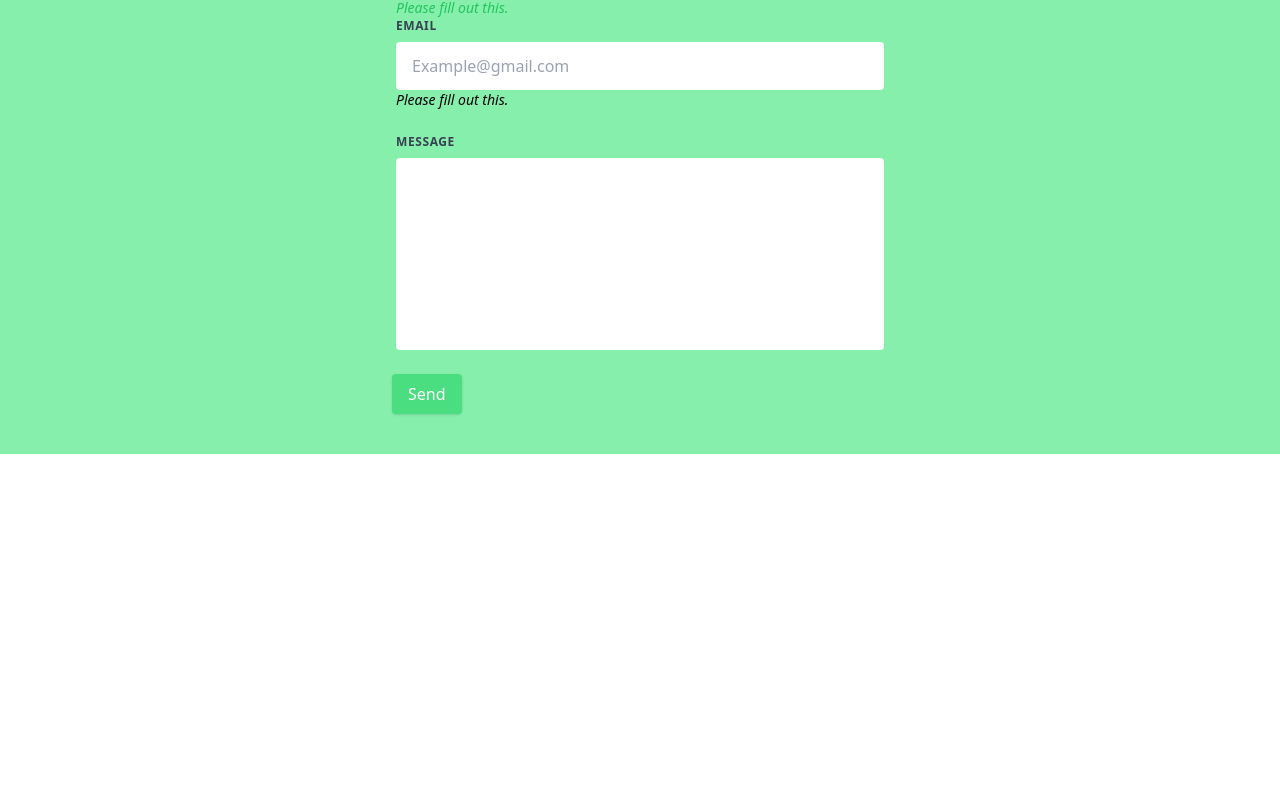
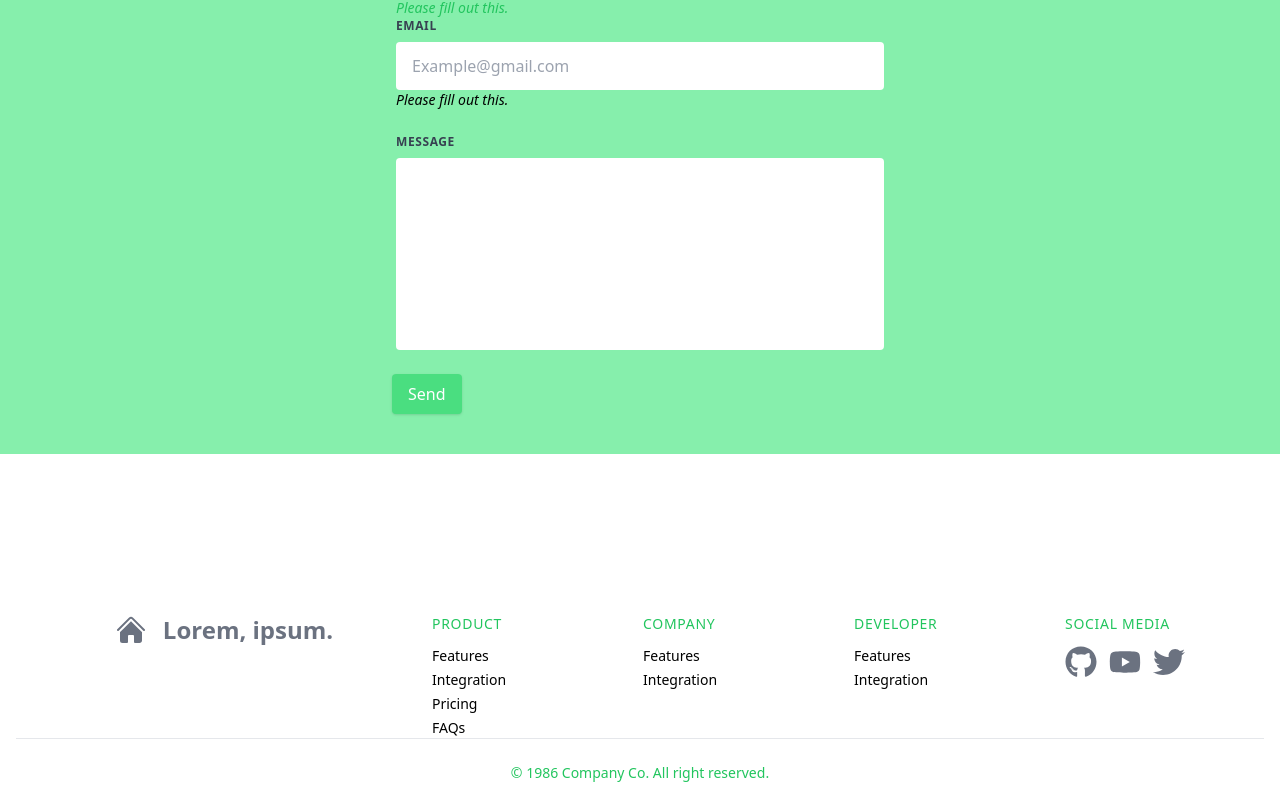
Before and after one commit to mehradi-github/ref-real-estate, a React (Create React App) app: page / in a window 1280 px wide. Shown: the part 4198-5005 px from the top of the page. Before the commit the page ends 4652 px from the top, so only its background shows below. Built offline with nearby package versions, Linux system fonts and the light colour scheme.

Commit message:
Adding footer section

```diff
--- a/package.json
+++ b/package.json
@@ -5,6 +5,10 @@
   "private": true,
   "dependencies": {
     "-": "^0.0.1",
+    "@fortawesome/fontawesome-svg-core": "^6.3.0",
+    "@fortawesome/free-brands-svg-icons": "^6.3.0",
+    "@fortawesome/free-solid-svg-icons": "^6.3.0",
+    "@fortawesome/react-fontawesome": "^0.2.0",
     "@headlessui/react": "^1.7.12",
     "@heroicons/react": "^2.0.16",
     "@testing-library/jest-dom": "^5.16.5",
--- a/src/App.tsx
+++ b/src/App.tsx
@@ -8,6 +8,7 @@ import {
   Title,
   Client,
   Contact,
+  Footer,
 } from "./features/sections";
 
 function App() {
@@ -25,6 +26,7 @@ function App() {
       <Client />
       <Title title="Contact Us" />
       <Contact />
+      <Footer />
     </Fragment>
   );
 }
--- /dev/null
+++ b/src/features/sections/Footer.tsx
@@ -0,0 +1,96 @@
+import React, { FC } from "react";
+import { HomeIcon } from "@heroicons/react/24/solid";
+import { FontAwesomeIcon } from "@fortawesome/react-fontawesome";
+// import { faCoffee } from "@fortawesome/free-solid-svg-icons";
+import {
+  faYoutube,
+  faGithub,
+  faTwitter,
+} from "@fortawesome/free-brands-svg-icons";
+
+const Footer: FC = () => {
+  return (
+    <footer className="px-4 pt-40 divide-y">
+      <div className="container flex flex-col justify-between mx-auto space-y-8 lg:flex-row lg:space-y-0">
+        <div className="lg:w-1/3">
+          <a href="" className="flex justify-center ">
+            <div className="flex w-12 h-12">
+              <HomeIcon className="h-8 w-8 mr-2 text-gray-500" />
+            </div>
+            <span className=" font-semibold text-gray-500 text-2xl">
+              Lorem, ipsum.
+            </span>
+          </a>
+        </div>
+
+        <div className=" grid grid-cols-2 gap-x-3 gap-y-8 text-sm sm:grid-cols-4 lg:w-2/3">
+          <div className="space-y-3">
+            <h3 className="text-green-500 uppercase tracking-wider">Product</h3>
+            <ul className="space-y-1">
+              <li>
+                <a href="">Features</a>
+              </li>
+              <li>
+                <a href="">Integration</a>
+              </li>
+              <li>
+                <a href="">Pricing</a>
+              </li>
+              <li>
+                <a href="">FAQs</a>
+              </li>
+            </ul>
+          </div>
+          <div className="space-y-3">
+            <h3 className="text-green-500 uppercase tracking-wider">Company</h3>
+            <ul className="space-y-1">
+              <li>
+                <a href="">Features</a>
+              </li>
+              <li>
+                <a href="">Integration</a>
+              </li>
+            </ul>
+          </div>
+          <div className="space-y-3">
+            <h3 className="text-green-500 uppercase tracking-wider">
+              Developer
+            </h3>
+            <ul className="space-y-1">
+              <li>
+                <a href="">Features</a>
+              </li>
+              <li>
+                <a href="">Integration</a>
+              </li>
+            </ul>
+          </div>
+
+          <div className="space-y-3">
+            <h3 className="text-green-500 uppercase tracking-wider">
+              Social Media
+            </h3>
+            <div className="flex justify-start space-x-3">
+              <FontAwesomeIcon
+                icon={faGithub}
+                className={"w-8 h-8 text-gray-500"}
+              />
+              <FontAwesomeIcon
+                icon={faYoutube}
+                className={"w-8 h-8 text-gray-500"}
+              />
+              <FontAwesomeIcon
+                icon={faTwitter}
+                className={"w-8 h-8 text-gray-500"}
+              />
+            </div>
+          </div>
+        </div>
+      </div>
+      <div className="text-green-500 text-center py-6 text-sm">
+        &#169; 1986 Company Co. All right reserved.{" "}
+      </div>
+    </footer>
+  );
+};
+export default Footer;
--- a/src/features/sections/index.tsx
+++ b/src/features/sections/index.tsx
@@ -6,3 +6,4 @@ export { default as Navbar } from "./Navbar";
 export { default as Title } from "./Title";
 export { default as Client } from "./Client";
 export { default as Contact } from "./Contact";
+export { default as Footer } from "./Footer";
```
Also changed, not shown: 2 other files (tests, documents, lock files or other folders).
